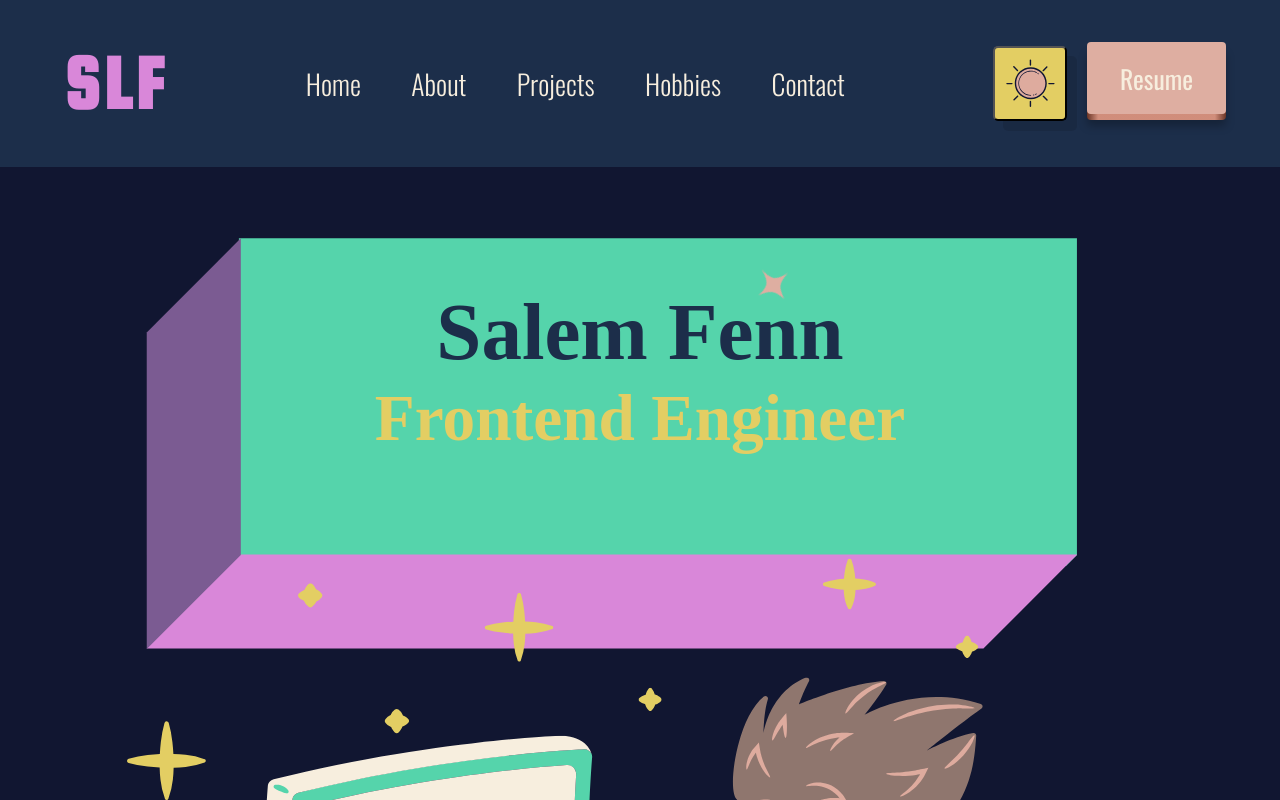
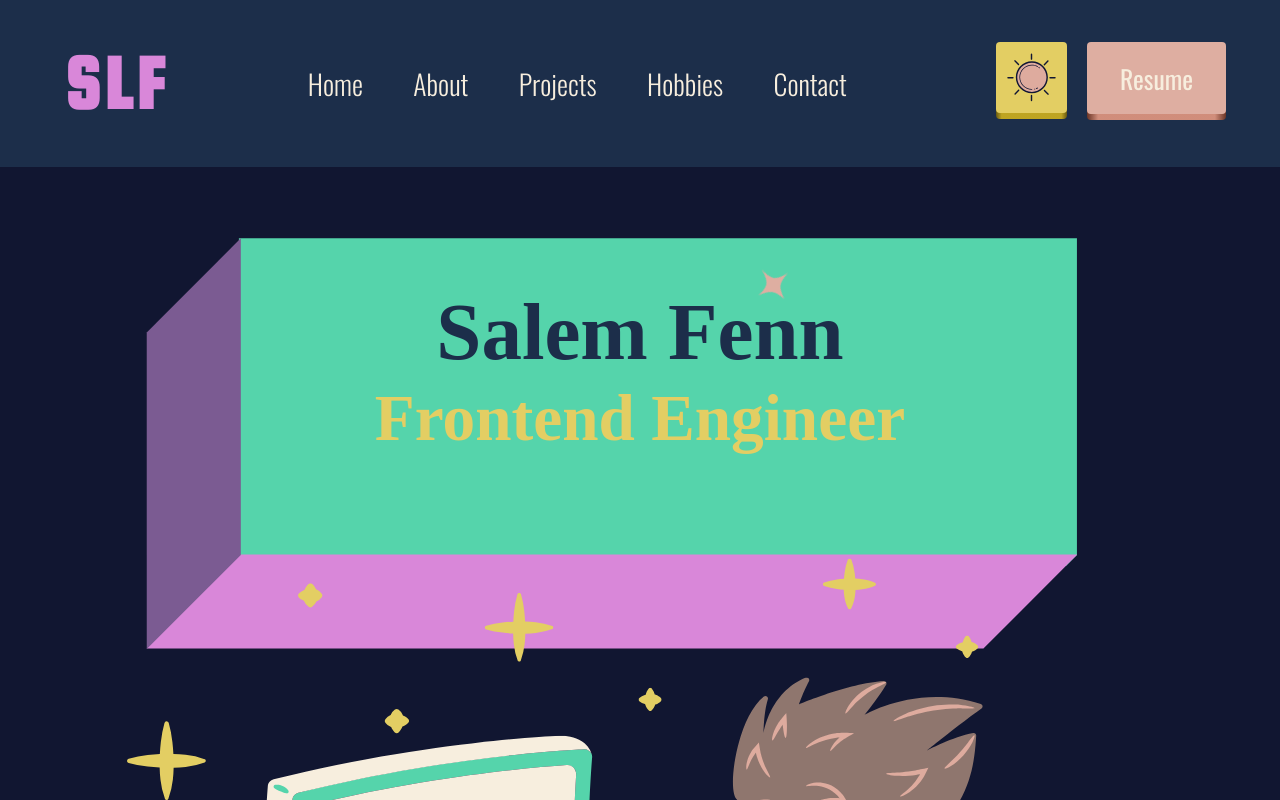
Before and after one commit to salemlf/react-portfolio-site, a React (Create React App) app in the folder my-portfolio-site/: page / in a window 1280 px wide. Shown: the top 800 px of the page. Built offline with nearby package versions, Linux system fonts and the light colour scheme; a web font is replaced by a local one.

Commit message:
Changed dark/light mode button styles

```diff
--- a/my-portfolio-site/src/components/Buttons/DarkLightModeButton.js
+++ b/my-portfolio-site/src/components/Buttons/DarkLightModeButton.js
@@ -1,32 +1,45 @@
 import React from "react";
 import styled from "styled-components";
 import SunIcon from "../../images/sun.svg";
+import { Wrapper, Shadow, ButtonEdge, ButtonFront } from "./NavBarButton";
 
 function tempAlert() {
   alert("That feature doesn't exist yet, sorry!");
 }
 
-const Wrapper = styled.button`
-  background-color: #e3ce63;
-  border-radius: 5px;
+const DarkLightWrapper = styled(Wrapper)`
   margin: 0 20px 0 10px;
-  box-shadow: 10px 10px rgba(0, 0, 0, 0.1);
+`;
+
+const DarkLightButtonEdge = styled(ButtonEdge)`
+  background: linear-gradient(
+    to left,
+    hsl(50deg, 70%, 24%) 0%,
+    hsl(50deg, 70%, 44%) 8%,
+    hsl(50deg, 70%, 44%) 92%,
+    hsl(50deg, 70%, 24%) 100%
+  );
+`;
+
+const DarkLightButtonFront = styled(ButtonFront)`
   padding: calc(14px + (42 - 14) * ((100vw - 250px) / (1600 - 250)));
+  font-size: calc(12px + (30 - 12) * ((100vw - 250px) / (1600 - 250)));
   font-weight: 400;
-  cursor: pointer;
+  background: hsl(50deg, 70%, 64%);
   background-image: url(${SunIcon});
   background-size: cover;
   background-repeat: no-repeat;
   background-position: center;
-  transition: opacity 0.3s;
-  opacity: 1;
-  :hover {
-    opacity: 0.75;
-  }
 `;
 
 function DarkLightModeButton({ className }) {
-  return <Wrapper className={className} onClick={tempAlert} />;
+  return (
+    <DarkLightWrapper type="button" onClick={tempAlert} className={className}>
+      <Shadow></Shadow>
+      <DarkLightButtonEdge></DarkLightButtonEdge>
+      <DarkLightButtonFront></DarkLightButtonFront>
+    </DarkLightWrapper>
+  );
 }
 
 export default DarkLightModeButton;
--- /dev/null
+++ b/my-portfolio-site/src/components/Buttons/NavBarButton.js
@@ -0,0 +1,61 @@
+import styled from "styled-components";
+
+export const Wrapper = styled.button`
+  position: relative;
+  background: transparent;
+  border: none;
+  padding: 0;
+  cursor: pointer;
+  user-select: none;
+  -webkit-tap-highlight-color: transparent;
+  transition: filter 600ms;
+
+  &:hover {
+    transition: filter 250ms;
+    filter: brightness(110%);
+  }
+`;
+
+export const Shadow = styled.span`
+  position: absolute;
+  top: 0;
+  left: 0;
+  width: 100%;
+  height: 100%;
+  border-radius: 4px;
+  transform: translateY(6px);
+  filter: blur(4px);
+
+  ${Wrapper}:hover &, ${Wrapper}:active & {
+    transform: translateY(10px);
+    transition: transform 250ms cubic-bezier(0.3, 0.7, 0.4, 1.5);
+  }
+`;
+
+export const ButtonEdge = styled.span`
+  position: absolute;
+  top: 0;
+  left: 0;
+  width: 100%;
+  height: 100%;
+  border-radius: 4px;
+`;
+
+export const ButtonFront = styled.span`
+  display: block;
+  border-radius: 4px;
+  color: white;
+  will-change: transform;
+  transition: transform 600ms cubic-bezier(0.3, 0.7, 0.4, 1);
+  transform: translateY(-6px);
+
+  ${Wrapper}:hover &, ${Wrapper}:active & {
+    transform: translateY(-8px);
+    transition: transform 250ms cubic-bezier(0.3, 0.7, 0.4, 1.5);
+  }
+
+  ${Wrapper}:focus & {
+    transform: translateY(-4px);
+    transition: transform 34ms;
+  }
+`;
--- a/my-portfolio-site/src/components/Buttons/ResumeButton.js
+++ b/my-portfolio-site/src/components/Buttons/ResumeButton.js
@@ -1,46 +1,8 @@
 import React from "react";
 import styled from "styled-components";
+import { Wrapper, Shadow, ButtonEdge, ButtonFront } from "./NavBarButton";
 
-const Wrapper = styled.button`
-  position: relative;
-  background: transparent;
-  border: none;
-  padding: 0;
-  cursor: pointer;
-  user-select: none;
-  -webkit-tap-highlight-color: transparent;
-  transition: filter 600ms;
-
-  &:hover {
-    transition: filter 250ms;
-    filter: brightness(110%);
-  }
-`;
-
-const Shadow = styled.span`
-  position: absolute;
-  top: 0;
-  left: 0;
-  width: 100%;
-  height: 100%;
-  background: hsl(0deg 0% 0% / 0.25);
-  border-radius: 4px;
-  transform: translateY(6px);
-  filter: blur(4px);
-
-  ${Wrapper}:hover &, ${Wrapper}:active & {
-    transform: translateY(10px);
-    transition: transform 250ms cubic-bezier(0.3, 0.7, 0.4, 1.5);
-  }
-`;
-
-const ButtonEdge = styled.span`
-  position: absolute;
-  top: 0;
-  left: 0;
-  width: 100%;
-  height: 100%;
-  border-radius: 4px;
+const ResumeButtonEdge = styled(ButtonEdge)`
   background: linear-gradient(
     to left,
     hsl(13deg, 48%, 28%) 0%,
@@ -50,27 +12,11 @@ const ButtonEdge = styled.span`
   );
 `;
 
-const ButtonFront = styled.span`
+const ResumeButtonFront = styled(ButtonFront)`
   padding: calc(4px + (12 - 4) * ((100vw - 250px) / (1600 - 250)))
     calc(10px + (40 - 10) * ((100vw - 250px) / (1600 - 250)));
   font-size: calc(12px + (30 - 12) * ((100vw - 250px) / (1600 - 250)));
-  display: block;
-  border-radius: 4px;
   background: hsl(13deg, 48%, 75%);
-  color: white;
-  will-change: transform;
-  transition: transform 600ms cubic-bezier(0.3, 0.7, 0.4, 1);
-  transform: translateY(-6px);
-
-  ${Wrapper}:hover &, ${Wrapper}:active & {
-    transform: translateY(-8px);
-    transition: transform 250ms cubic-bezier(0.3, 0.7, 0.4, 1.5);
-  }
-
-  ${Wrapper}:focus & {
-    transform: translateY(-4px);
-    transition: transform 34ms;
-  }
 `;
 
 function goToResume() {
@@ -89,10 +35,10 @@ function ResumeButton({ className }) {
   return (
     <Wrapper type="button" onClick={goToResume} className={className}>
       <Shadow></Shadow>
-      <ButtonEdge></ButtonEdge>
-      <ButtonFront>
+      <ResumeButtonEdge></ResumeButtonEdge>
+      <ResumeButtonFront>
         <ButtonText>Resume</ButtonText>
-      </ButtonFront>
+      </ResumeButtonFront>
     </Wrapper>
   );
 }
```
